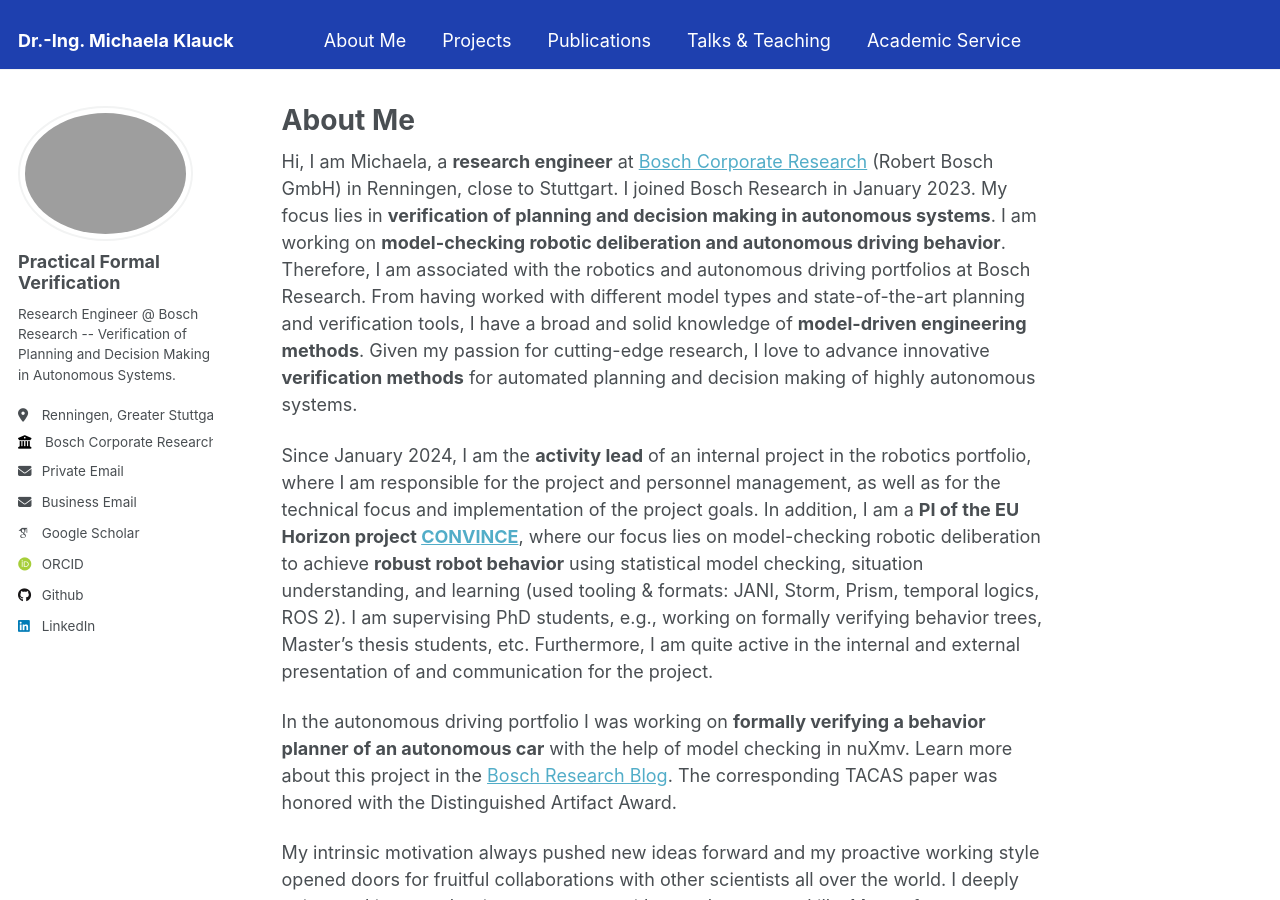
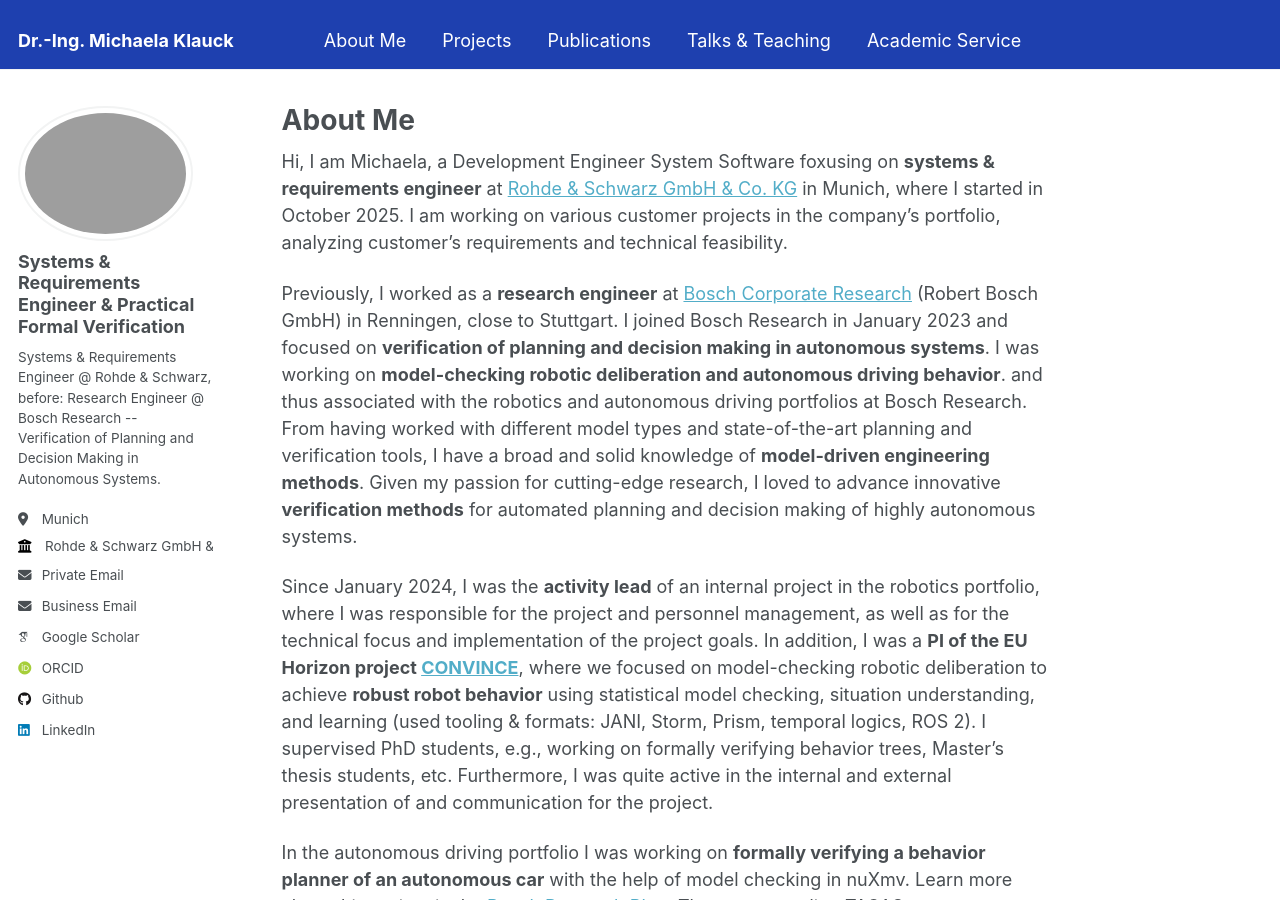
Before and after one commit to MKlauck/MKlauck.github.io, a Jekyll site: the page built from _pages/about.md, in a window 1280 px wide and 900 px high. Built offline with Jekyll 4.4.1, drawn with Linux system fonts in a browser that asks for light colours; some web fonts are replaced.

Commit message:
Updates Rohde & Schwarz

```diff
--- a/_config.yml
+++ b/_config.yml
@@ -22,14 +22,14 @@ repository               : "MKlauck/MKlauck.github.io"
 author:
   # Biographic information
   avatar           : "KlauckMichaela_hf.jpg"
-  name             : "Practical Formal Verification"
+  name             : "Systems & Requirements Engineer & Practical Formal Verification"
   pronouns         : # example: "she/her"
-  bio              : "Research Engineer @ Bosch Research -- Verification of Planning and Decision Making in Autonomous Systems."
-  location         : "Renningen, Greater Stuttgart Area"
-  employer         : "Bosch Corporate Research"
+  bio              : "Systems & Requirements Engineer @ Rohde & Schwarz, before: Research Engineer @ Bosch Research -- Verification of Planning and Decision Making in Autonomous Systems."
+  location         : "Munich"
+  employer         : "Rohde & Schwarz GmbH & Co KG"
   uri              : # URL
   pemail            : "klauck.science@gmail.com"
-  bemail            : "michaela.klauck@de.bosch.com"
+  bemail            : "michaela.klauck@rohde-schwarz.com"
 
   # Academic websites
   arxiv            : # URL - Update with the correct link to your profile
--- a/_pages/about.md
+++ b/_pages/about.md
@@ -7,14 +7,16 @@ redirect_from:
   - /about.html
 ---
 
-Hi, I am Michaela, a **research engineer** at [Bosch Corporate Research](https://www.bosch.com/research/) (Robert Bosch GmbH) in Renningen, close to Stuttgart.
-I joined Bosch Research in January 2023. My focus lies in **verification of planning and decision making in autonomous systems**. I am working on **model-checking robotic deliberation and autonomous driving behavior**. Therefore, I am associated with the robotics and autonomous driving portfolios at Bosch Research.
-From having worked with different model types and state-of-the-art planning and verification tools, I have a broad and solid knowledge of **model-driven engineering methods**. Given my passion for cutting-edge research, I love to advance innovative **verification methods** for automated planning and decision making of highly autonomous systems.
+Hi, I am Michaela, a Development Engineer System Software foxusing on **systems & requirements engineer** at [Rohde & Schwarz GmbH & Co. KG](https://www.rohde-schwarz.com/uk/) in Munich, where I started in October 2025. I am working on various customer projects in the company's portfolio, analyzing customer's requirements and technical feasibility.
 
-Since January 2024, I am the **activity lead** of an internal project in the robotics portfolio, where I am responsible for the project and personnel management, as well as for the technical focus and implementation of the project goals.
-In addition, I am a **PI of the EU Horizon project [CONVINCE](https://convince-project.eu/)**, where our focus lies on model-checking robotic deliberation to achieve **robust robot behavior** using statistical model checking, situation understanding, and learning (used tooling & formats: JANI, Storm, Prism, temporal logics, ROS 2).
-I am supervising PhD students, e.g., working on formally verifying behavior trees, Master's thesis students, etc.
-Furthermore, I am quite active in the internal and external presentation of and communication for the project.
+Previously, I worked as a **research engineer** at [Bosch Corporate Research](https://www.bosch.com/research/) (Robert Bosch GmbH) in Renningen, close to Stuttgart.
+I joined Bosch Research in January 2023 and focused on **verification of planning and decision making in autonomous systems**. I was working on **model-checking robotic deliberation and autonomous driving behavior**. and thus associated with the robotics and autonomous driving portfolios at Bosch Research.
+From having worked with different model types and state-of-the-art planning and verification tools, I have a broad and solid knowledge of **model-driven engineering methods**. Given my passion for cutting-edge research, I loved to advance innovative **verification methods** for automated planning and decision making of highly autonomous systems.
+
+Since January 2024, I was the **activity lead** of an internal project in the robotics portfolio, where I was responsible for the project and personnel management, as well as for the technical focus and implementation of the project goals.
+In addition, I was a **PI of the EU Horizon project [CONVINCE](https://convince-project.eu/)**, where we focused on model-checking robotic deliberation to achieve **robust robot behavior** using statistical model checking, situation understanding, and learning (used tooling & formats: JANI, Storm, Prism, temporal logics, ROS 2).
+I supervised PhD students, e.g., working on formally verifying behavior trees, Master's thesis students, etc.
+Furthermore, I was quite active in the internal and external presentation of and communication for the project.
 
 In the autonomous driving portfolio I was working on **formally verifying a behavior planner of an autonomous car** with the help of model checking in nuXmv. Learn more about this project in the [Bosch Research Blog](https://www.bosch.com/stories/safe-automated-driving/). The corresponding TACAS paper was honored with the Distinguished Artifact Award.
 
```
Also changed, not shown: _pages/projects.md (+3 -3 lines), _pages/publications.md (+4 -1 lines), _pages/teaching.md (+4 -5 lines).
